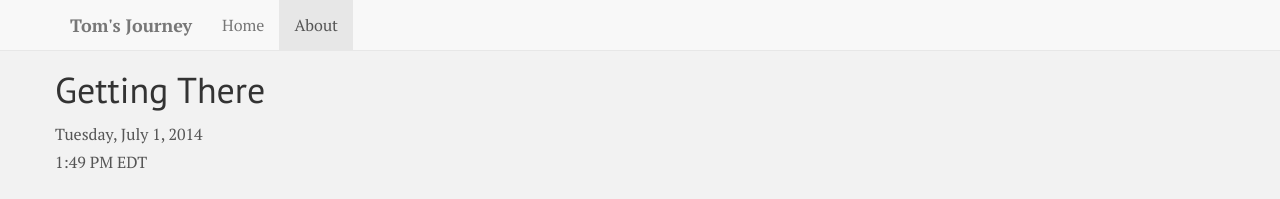
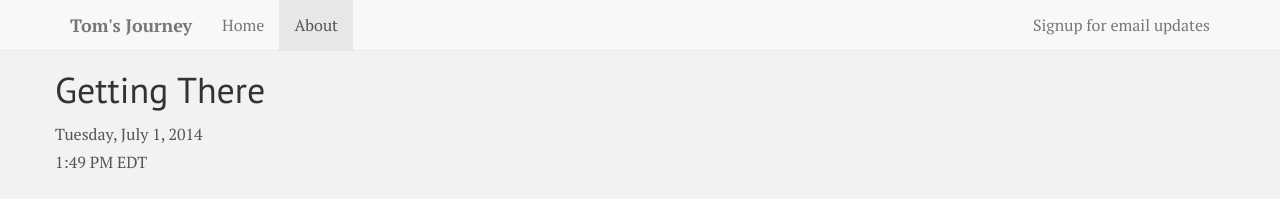
Before and after one commit to thaddeusbort/toms-journey, a Jekyll site: the page built from _posts/2014-07-01-getting-there.markdown, in a window 1280 px wide. Shown: the top 199 px of the page. Built offline with Jekyll 4.4.1, drawn with Linux system fonts in a browser that asks for light colours; nearby versions of some CDN libraries; Markdown is read by kramdown in place of the engine named in the settings; comment, search, counter and statistics services are not loaded.

Commit message:
now with mailchimp signup form

```diff
--- a/_layouts/default.html
+++ b/_layouts/default.html
@@ -40,8 +40,10 @@
             <div class="navbar-collapse collapse">
               <ul class="nav navbar-nav">
                 <li {% if page.url == '/index.html' %}class="active"{% endif %}><a href="{{site.baseurl}}/">Home</a></li>
-                <!-- <li {% if page.url contains '/blog' %}class="active"{% endif %}><a href="{{site.baseurl}}blog">Blog</a></li> -->
                 <li {% if page.url contains '/getting-there' %}class="active"{% endif %}><a href="{{site.baseurl}}/getting-there">About</a></li>
+              </ul>
+              <ul class="nav navbar-nav navbar-right">
+                <li><a data-toggle="modal" href="#signupModal">Signup for email updates</a></li>
               </ul>
             </div><!--/.nav-collapse -->
           </div>
@@ -73,5 +75,39 @@
             var startIcon = "{{site.baseurl}}/assets/img/marker_start.png";
             var stopIcon = "{{site.baseurl}}/assets/img/marker_stop.png";
         </script>
+
+        <div class="modal fade" id="signupModal" tabindex="-1" role="dialog" aria-labelledby="myModalLabel" aria-hidden="true">
+          <div class="modal-dialog">
+            <div class="modal-content">
+              <div class="modal-header">
+                <button type="button" class="close" data-dismiss="modal"><span aria-hidden="true">&times;</span><span class="sr-only">Close</span></button>
+                <h4 class="modal-title" id="myModalLabel">Signup For Email Updates</h4>
+              </div>
+              <div class="modal-body">
+                <!-- Begin MailChimp Signup Form -->
+<link href="//cdn-images.mailchimp.com/embedcode/slim-081711.css" rel="stylesheet" type="text/css">
+<style type="text/css">
+    #mc_embed_signup{background:#fff; clear:left; font:14px Helvetica,Arial,sans-serif; }
+    /* Add your own MailChimp form style overrides in your site stylesheet or in this style block.
+       We recommend moving this block and the preceding CSS link to the HEAD of your HTML file. */
+</style>
+<div id="mc_embed_signup">
+<form action="//teddyandmandy.us2.list-manage.com/subscribe/post?u=748a202689d6ec21528c7a231&amp;id=3e7704bad3" method="post" id="mc-embedded-subscribe-form" name="mc-embedded-subscribe-form" class="validate" target="_blank" novalidate>
+    <label for="mce-EMAIL">Enter your email address to be notified of updates</label>
+    <input type="email" value="" name="EMAIL" class="email" id="mce-EMAIL" placeholder="email address" required>
+    <!-- real people should not fill this in and expect good things - do not remove this or risk form bot signups-->
+    <div style="position: absolute; left: -5000px;"><input type="text" name="b_748a202689d6ec21528c7a231_3e7704bad3" tabindex="-1" value=""></div>
+    <div class="clear"><input type="submit" value="Subscribe" name="subscribe" id="mc-embedded-subscribe" class="button"></div>
+</form>
+</div>
+
+<!--End mc_embed_signup-->
+              </div>
+              <div class="modal-footer">
+                <button type="button" class="btn btn-default" data-dismiss="modal">Close</button>
+              </div>
+            </div>
+          </div>
+        </div>
     </body>
 </html>
```
